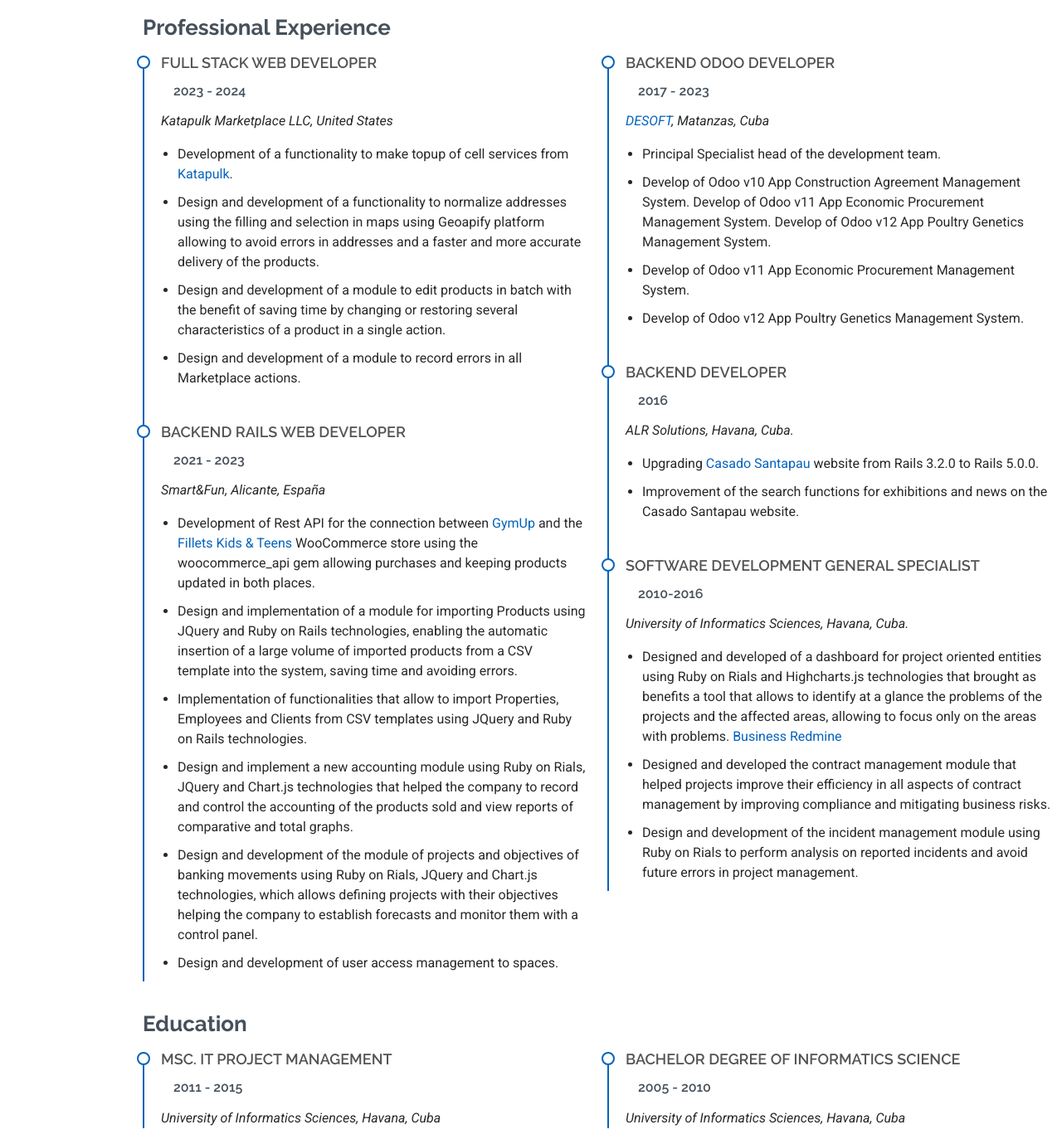
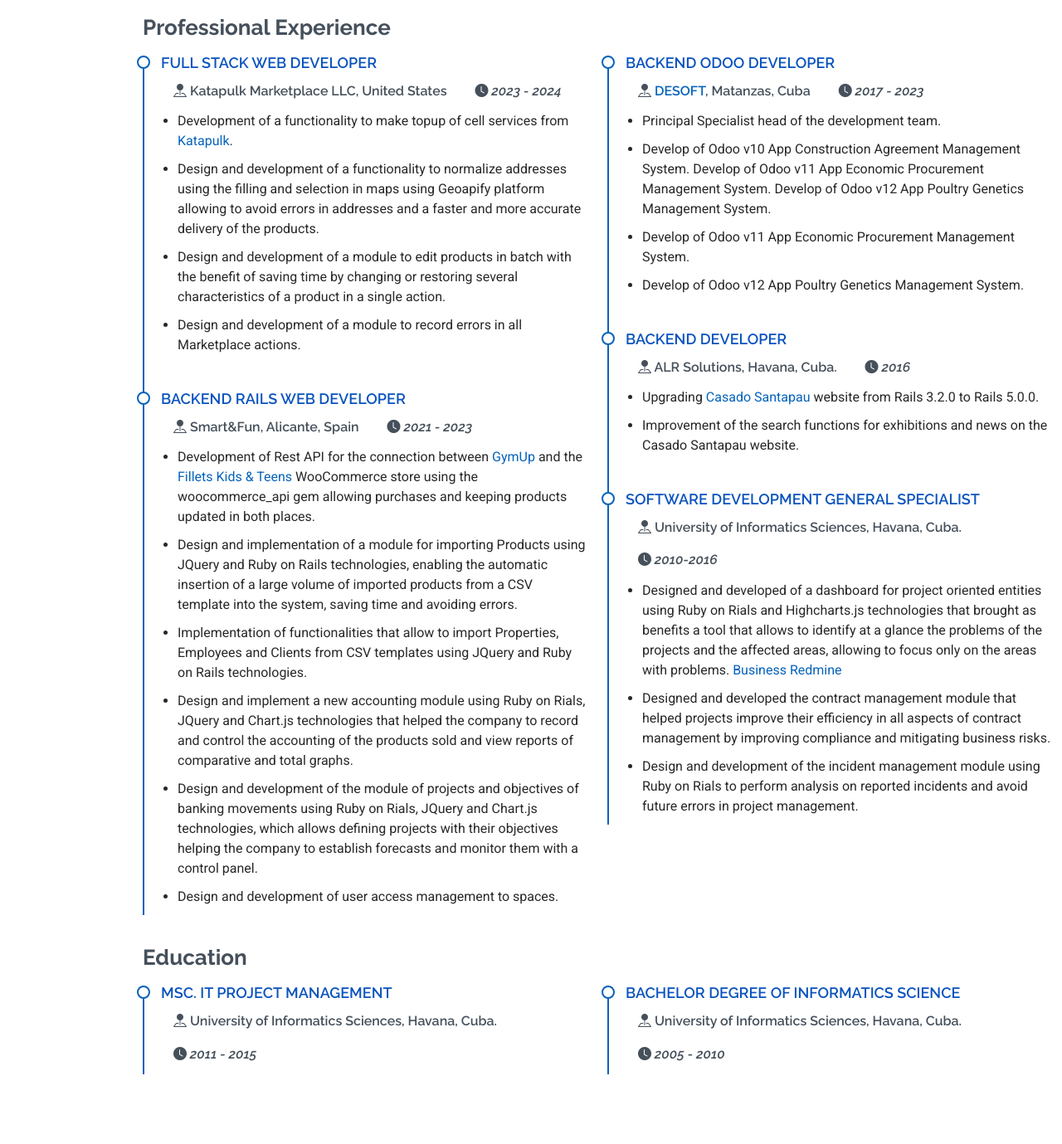
Before and after one commit to fnabelardo/page, a plain HTML site: page index.html in a window 1280 px wide. Shown: the part 1600-2979 px from the top of the page at 83% size. Drawn offline with nearby package versions, Linux system fonts and the light colour scheme.

Commit message:
style: Improve places and time style

```diff
--- a/assets/css/main.css
+++ b/assets/css/main.css
@@ -722,6 +722,7 @@ section,
   text-transform: uppercase;
   color: color-mix(in srgb, var(--default-color), transparent 20%);
   margin-bottom: 10px;
+  color: #0a53be;
 }
 
 .resume .resume-item h5 {
--- a/index.html
+++ b/index.html
@@ -232,8 +232,12 @@
 
                     <div class="resume-item">
                         <h4>Full Stack Web Developer</h4>
-                        <h5>2023 - 2024</h5>
-                        <p><em>Katapulk Marketplace LLC, United States</em></p>
+                        <h5>
+                            <i class="bi bi-pin-map-fill"></i> Katapulk Marketplace LLC, United States
+                        </h5>
+                        <h5>
+                            <em><i class="bi bi-clock-fill"></i> 2023 - 2024</em>
+                        </h5>
                         <ul>
                             <li>Development of a functionality to make topup of cell services from <a
                                     href="https://www.katapulk.com/" target="_blank">Katapulk</a>.
@@ -251,8 +255,12 @@
 
                     <div class="resume-item">
                         <h4>Backend Rails Web Developer</h4>
-                        <h5>2021 - 2023</h5>
-                        <p><em>Smart&Fun, Alicante, España</em></p>
+                        <h5>
+                            <i class="bi bi-pin-map-fill"></i> Smart&Fun, Alicante, Spain
+                        </h5>
+                        <h5>
+                            <em><i class="bi bi-clock-fill"></i> 2021 - 2023</em>
+                        </h5>
                         <ul>
                             <li>Development of Rest API for the connection between <a href="https://gym-up.com/"
                                                                                       target="_blank">GymUp</a> and the
@@ -286,8 +294,13 @@
                     <h3 class="resume-title">&nbsp;</h3>
                     <div class="resume-item">
                         <h4>Backend Odoo Developer</h4>
-                        <h5>2017 - 2023</h5>
-                        <p><em><a href="https://www.desoft.cu/">DESOFT</a>, Matanzas, Cuba</em></p>
+                        <h5>
+                            <i class="bi bi-pin-map-fill"></i> <a href="https://www.desoft.cu/">DESOFT</a>, Matanzas, Cuba
+                        </h5>
+                        <h5>
+                            <em><i class="bi bi-clock-fill"></i> 2017 - 2023</em>
+                        </h5>
+
                         <ul>
                             <li>Principal Specialist head of the development team.
                             </li>
@@ -304,8 +317,13 @@
 
                     <div class="resume-item">
                         <h4>Backend Developer</h4>
-                        <h5>2016</h5>
-                        <p><em>ALR Solutions, Havana, Cuba.</em></p>
+                        <h5>
+                            <i class="bi bi-pin-map-fill"></i> ALR Solutions, Havana, Cuba.
+                        </h5>
+                        <h5>
+                            <em><i class="bi bi-clock-fill"></i> 2016</em>
+                        </h5>
+
                         <ul>
                             <li>Upgrading <a href="https://casadosantapau.com/" target="_blank">Casado Santapau</a>
                                 website from Rails 3.2.0 to Rails 5.0.0.
@@ -318,8 +336,13 @@
 
                     <div class="resume-item">
                         <h4>Software Development General Specialist</h4>
-                        <h5>2010-2016</h5>
-                        <p><em>University of Informatics Sciences, Havana, Cuba.</em></p>
+                        <h5>
+                            <i class="bi bi-pin-map-fill"></i> University of Informatics Sciences, Havana, Cuba.
+                        </h5>
+                        <h5>
+                            <em><i class="bi bi-clock-fill"></i> 2010-2016</em>
+                        </h5>
+
                         <ul>
                             <li>Designed and developed of a dashboard for project oriented entities using Ruby on Rials
                                 and Highcharts.js technologies that brought as benefits a tool that allows to identify
@@ -351,8 +374,13 @@
 
                     <div class="resume-item">
                         <h4>MSc. IT Project Management</h4>
-                        <h5>2011 - 2015</h5>
-                        <p><em>University of Informatics Sciences, Havana, Cuba</em></p>
+                        <h5>
+                            <i class="bi bi-pin-map-fill"></i> University of Informatics Sciences, Havana, Cuba.
+                        </h5>
+                        <h5>
+                            <em><i class="bi bi-clock-fill"></i> 2011 - 2015</em>
+                        </h5>
+
                     </div><!-- End Education Item -->
 
                 </div>
@@ -362,8 +390,12 @@
 
                     <div class="resume-item">
                         <h4>Bachelor Degree of Informatics Science</h4>
-                        <h5>2005 - 2010</h5>
-                        <p><em>University of Informatics Sciences, Havana, Cuba</em></p>
+                        <h5>
+                            <i class="bi bi-pin-map-fill"></i> University of Informatics Sciences, Havana, Cuba.
+                        </h5>
+                        <h5>
+                            <em><i class="bi bi-clock-fill"></i> 2005 - 2010</em>
+                        </h5>
 
                     </div><!-- End Education Item -->
 
```
